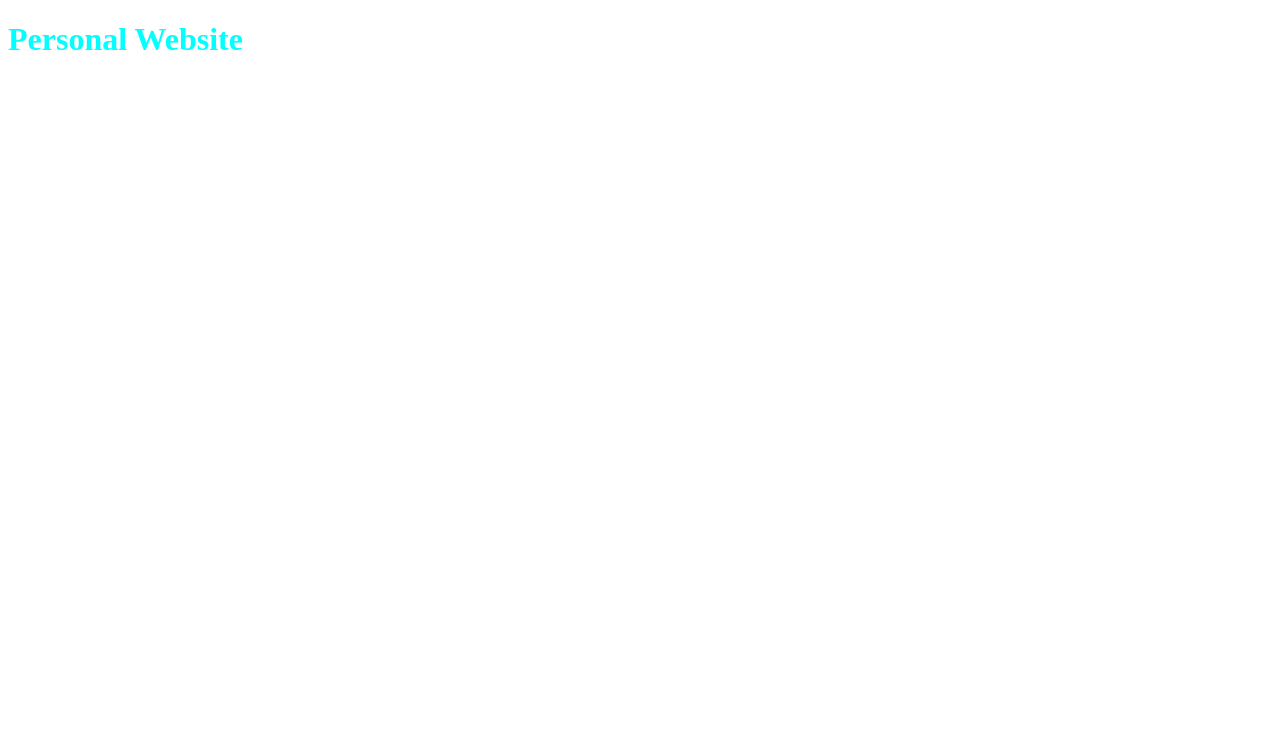
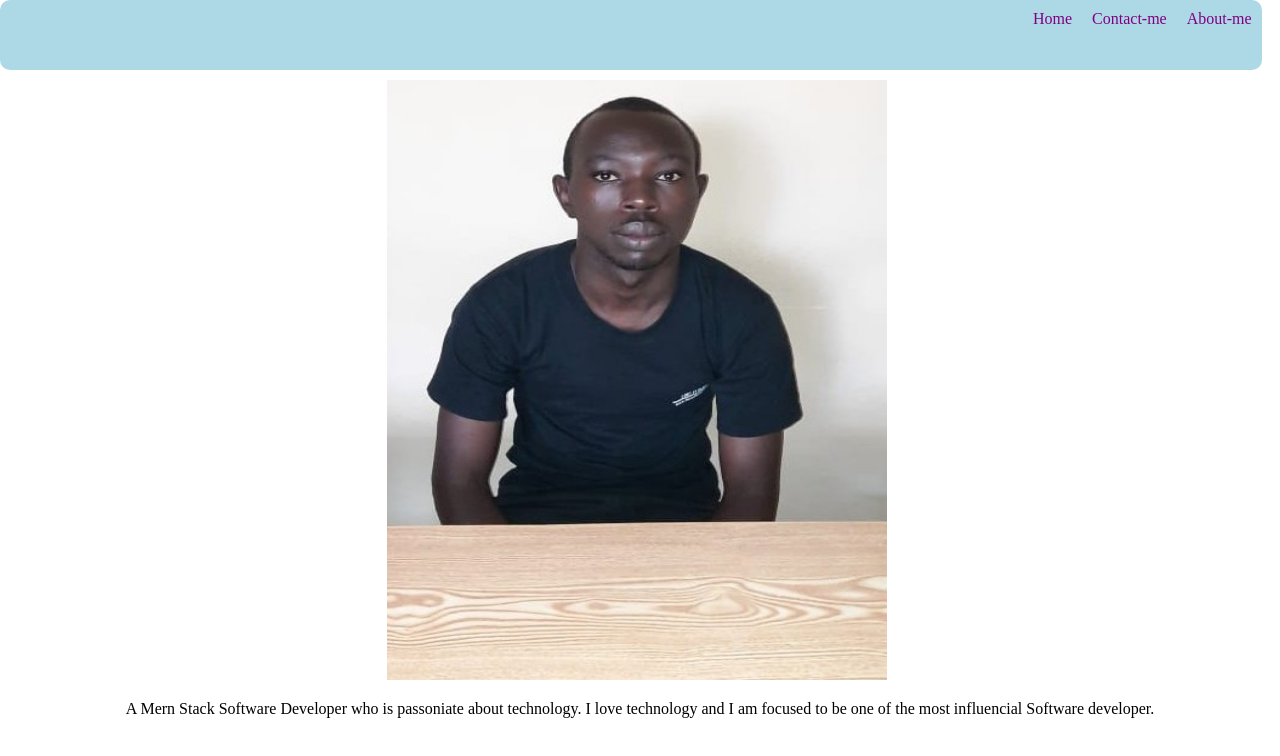
Before and after one commit to SolomonKitonyi/Personal-website, a plain HTML site: page index.html in a window 1280 px wide. Drawn offline with Linux system fonts and the light colour scheme.

Commit message:
add changes

```diff
--- a/index.html
+++ b/index.html
@@ -8,6 +8,21 @@
     <title>Solomon Website</title>
 </head>
 <body>
+    <header class="main-header">
+        <div class="header-div">
+            <div>Home</div>
+            <div>Contact-me</div>
+            <div>About-me</div>
+        </div>
+    </header>
     <h1>Personal Website</h1>
+    <div>
+        <div class="img-div">
+            <img src="./images/Solomon.jpeg" alt="Solomon">
+        </div>
+        <div class="img-info">
+            <p>A Mern Stack Software Developer who is passoniate about technology. I love technology and I am focused to be one of the most influencial Software developer.</p>
+        </div>
+    </div>
 </body>
 </html>
--- a/main.css
+++ b/main.css
@@ -1,3 +1,31 @@
 h1 {
     color: aqua;
+    text-align: center;
 }
+.main-header {
+    background: lightblue;
+    padding: 10px;
+    height: 50px;
+    color: purple;
+    border-radius: 10px;
+    position:fixed;
+    width: 97vw;
+    top: 0;
+    right: 0;
+    left: 0;
+}
+.header-div {
+    display: flex;
+    gap: 20px;
+    justify-content: flex-end;
+    align-items: center;
+}
+img {
+  width: 500px;
+  height: 600px;
+  margin-left:30%;
+}
+.img-info {
+    text-align: center;
+    height: 50px;
+}
```
Also changed, not shown: images/Solomon.jpeg (added).
